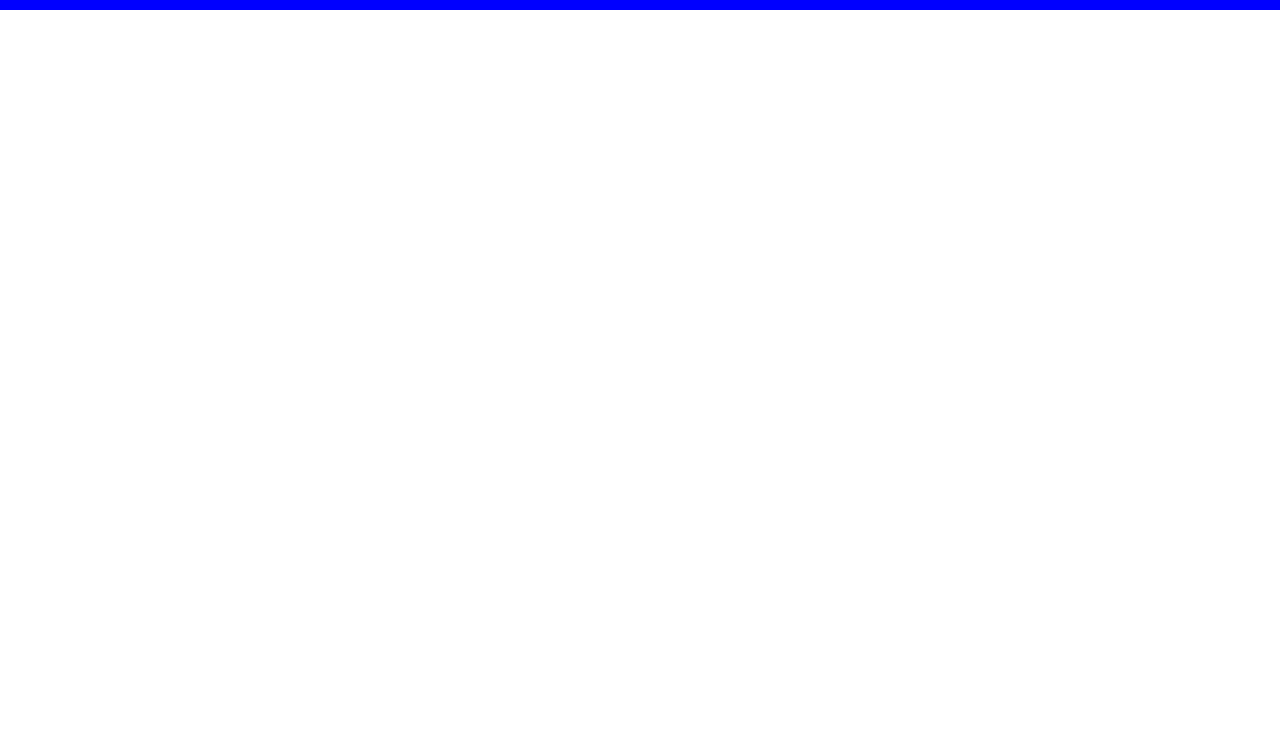
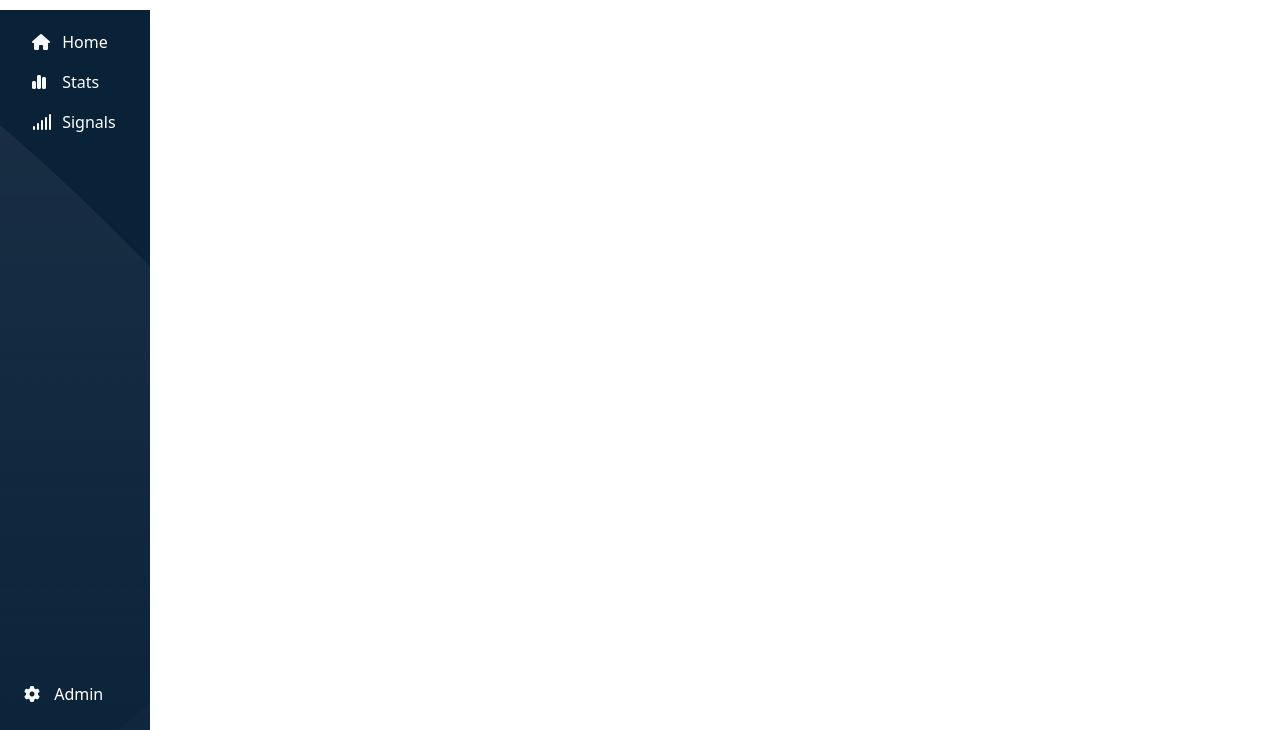
Before and after one commit to FrancescoThomasFalanga/html-css-bootstrap-dashboard, a plain HTML site: page index.html in a window 1280 px wide. Shown: the part 70-800 px from the top of the page. Drawn offline with nearby package versions, Linux system fonts and the light colour scheme.

Commit message:
aside complete

```diff
--- a/css/style.css
+++ b/css/style.css
@@ -1,7 +1,4 @@
-.__nav-bg {
-    background-color: blue;
-}
-/* test */
+
 
 .__nav-size {
     height: 80px;
@@ -14,8 +11,21 @@
 
 .fa-solid {
     color: #5b5858;
+    width: 18px;
 }
 
 .fa-bell {
     color: #ff8f00;
 }
+
+a {
+    text-decoration: none;
+}
+
+aside {
+    width: 150px;
+    height: calc(100vh - 80px);
+    margin-top: 80px;
+    background-image: url(../img/sidebar-bg.png);
+    background-color: #0a2238;
+}
--- a/index.html
+++ b/index.html
@@ -30,7 +30,7 @@
 
             <div class="d-flex gap-4 fs-5">
                 <a href="#">
-                    <i class="fa-solid fa-list"></i>
+                    <i class="fa-solid fa-list "></i>
                 </a>
                 <a href="#">
                     <i class="fa-solid fa-circle-question"></i>
@@ -46,6 +46,38 @@
 
     </nav>
 
+    <aside class="d-flex flex-column justify-content-between py-2 text-white">
+        <div>
+            <ul class="list-unstyled px-4 pt-1">
+                <li class="p-2">
+                    <a href="">
+                        <i class="fa-solid fa-house link-light"></i>
+                        <span class="ps-2 text-white">Home</span>
+                    </a>
+                </li>
+                <li class="p-2">
+                    <a href="">
+                        <i class="fa-solid fa-chart-simple link-light"></i>
+                        <span class="ps-2 text-white">Stats</span>
+                    </a>
+                </li>
+                <li class="p-2">
+                    <a href="">
+                        <i class="fa-solid fa-signal link-light"></i>
+                        <span class="ps-2 text-white">Signals</span>
+                    </a>
+                </li>
+            </ul>
+        </div>
+
+        <div class="px-4 pb-3">
+            <a href="">
+                <i class="fa-solid fa-gear link-light"></i>
+                <span class="ps-2 text-white">Admin</span>
+            </a>
+        </div>
+    </aside>
+
 
 
     <script src="https://cdn.jsdelivr.net/npm/bootstrap@5.3.0-alpha1/dist/js/bootstrap.bundle.min.js" integrity="sha384-w76AqPfDkMBDXo30jS1Sgez6pr3x5MlQ1ZAGC+nuZB+EYdgRZgiwxhTBTkF7CXvN" crossorigin="anonymous"></script>
```
